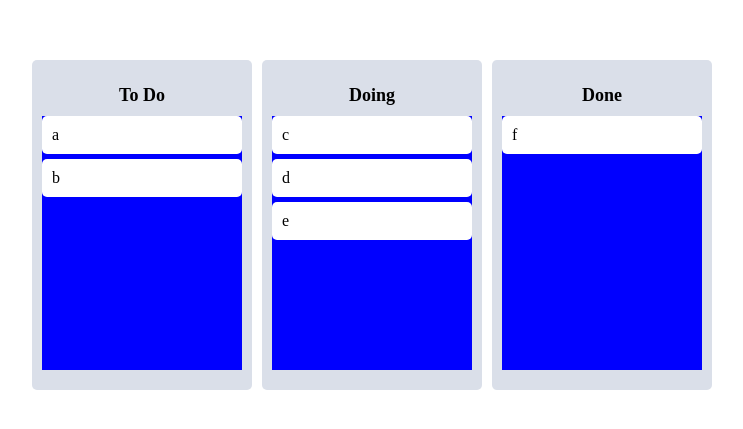
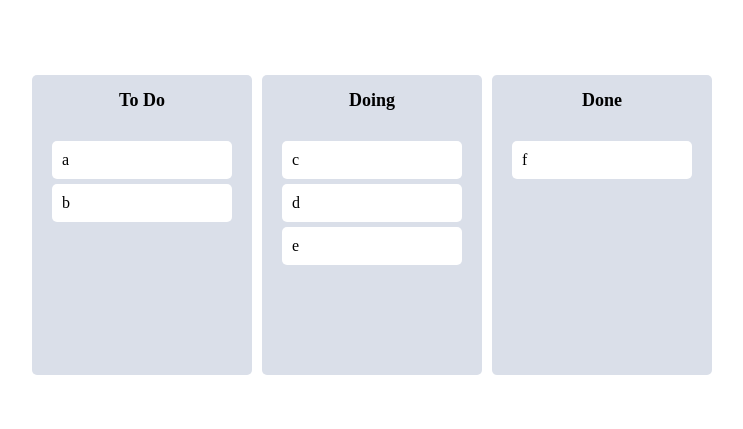
Before and after one commit to sorrynthx/react-study, a React (Create React App) app in the folder trello-clone/: page / in a window 1280 px wide. Shown: the part 183-612 px from the top of the page, without its empty margins (268-1011 px from the left). Built offline with nearby package versions, Linux system fonts and the light colour scheme.

Commit message:
2022-06-14 Trello-Colone App props 보드 이동 시, 카드 색상 변경

```diff
--- a/trello-clone/src/Components/Board.tsx
+++ b/trello-clone/src/Components/Board.tsx
@@ -4,8 +4,7 @@ import DragabbleCard from "./DragabbleCard";
 
 const Wrapper = styled.div`
   width: 300px;
-  padding: 20px 10px;
-  padding-top: 10px;
+  padding-top: 10px 0px;
   background-color: ${(props) => props.theme.boardColor};
   border-radius: 5px;
   min-height: 200px;
@@ -23,9 +22,10 @@ const Title = styled.h2`
 
 const Area = styled.div<IAreaProps>`
   background-color: ${(props) =>
-    props.isDraggingOver ? "pink" : props.isDraggingFromThis ? "red" : "blue"};
+  props.isDraggingOver ? "#def6e9" : props.isDraggingFromThis ? "#b2bec3" : "transparent"};
   flex-grow: 1;
   transition: background-color 0.3s ease-in-out;
+  padding: 20px;
 `;
 
 interface IAreaProps {
--- a/trello-clone/src/Components/DragabbleCard.tsx
+++ b/trello-clone/src/Components/DragabbleCard.tsx
@@ -3,11 +3,12 @@ import { Draggable } from "react-beautiful-dnd";
 import styled from "styled-components";
 
 
-const Card = styled.div`
+const Card = styled.div<{isDragging: boolean}>`
   border-radius: 5px;
   margin-bottom: 5px;
   padding: 10px 10px;
-  background-color: ${(props) => props.theme.cardColor};
+  background-color: ${(props) => props.isDragging ? "#74b9ff" : props.theme.cardColor};
+  box-shadow: ${(props) => props.isDragging ? "0px 2px 5px rgba(0,0,0,0.05)" : "none"};
 `;
 
 interface IDragabbleCardProps {
@@ -19,8 +20,9 @@ function DragabbleCard({ toDo, index }: IDragabbleCardProps) {
     //console.log(toDo, "has been rendered");
     return (
       <Draggable key={toDo} draggableId={toDo} index={index}>
-        {(magic) => (
+        {(magic, snapshot) => (
           <Card
+            isDragging={snapshot.isDragging}
             ref={magic.innerRef}
             {...magic.dragHandleProps}
             {...magic.draggableProps}
```
Also changed, not shown: 1 other file (tests, documents, lock files or other folders).
